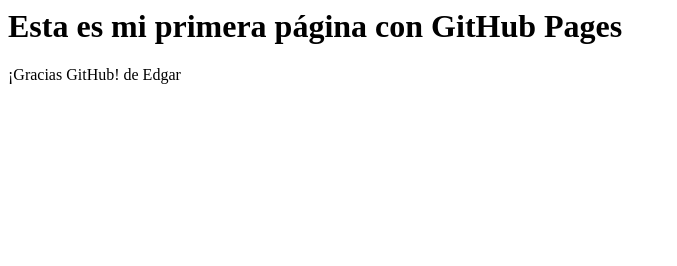
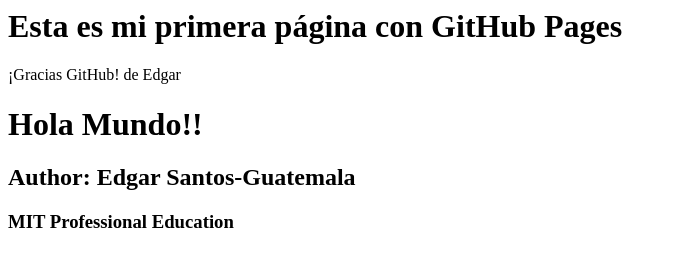
Before and after one commit to EDGARESANTOS/MITMOD3TASK1, a plain HTML site: page index.html in a window 1280 px wide. Shown: the whole page, without its empty margins (0-677 px from the left). Drawn offline with Linux system fonts and the light colour scheme.

Commit message:
Update index.html
versión 2

```diff
--- a/index.html
+++ b/index.html
@@ -1,4 +1,7 @@
 <html>
 <h1> Esta es mi primera página con GitHub Pages </h1>
 <p>¡Gracias GitHub! de Edgar</p>
+  <h1> Hola Mundo!! </h1>
+  <h2> Author: Edgar Santos-Guatemala </h2>
+  <h3> MIT Professional Education</h3>
 </html>
```
